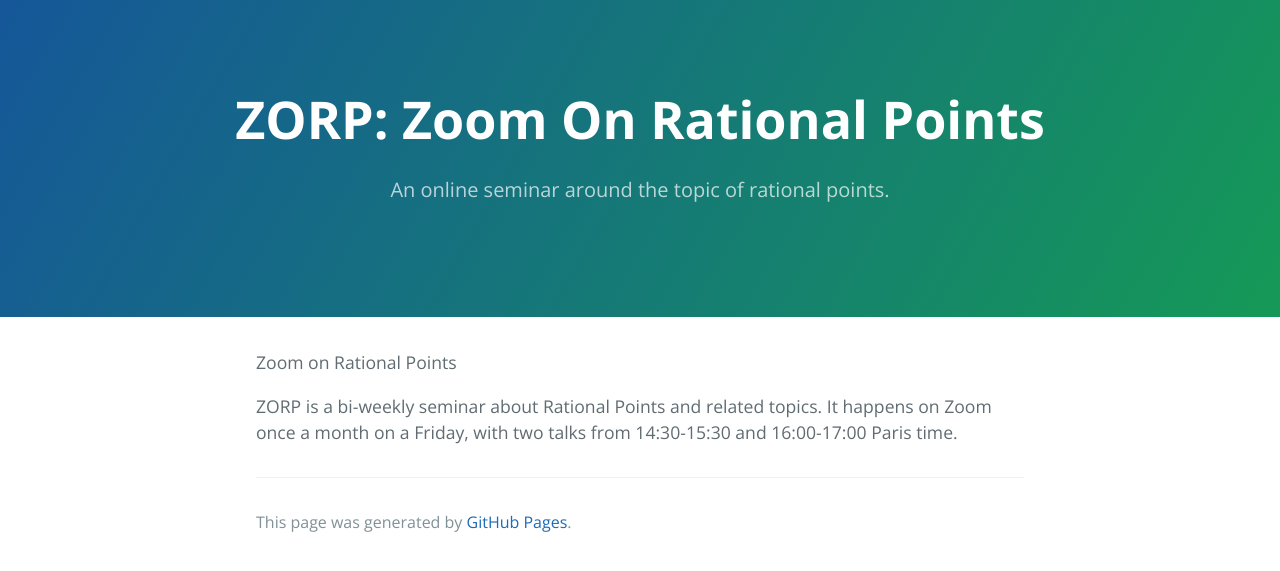
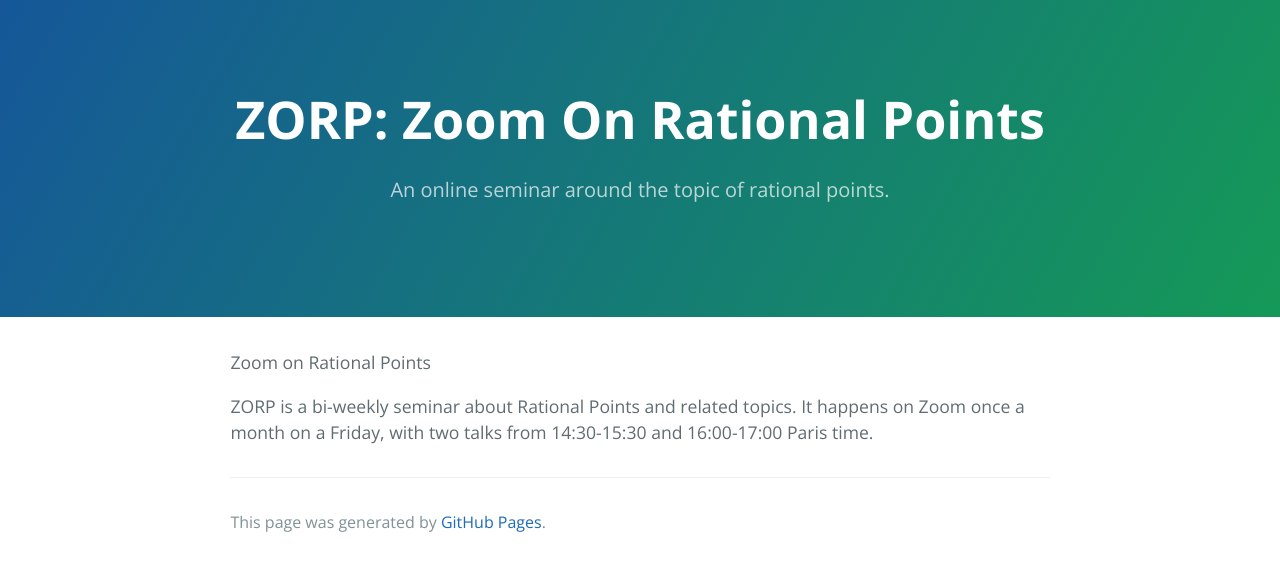
Before and after one commit to zoom-on-rational-points/zoom-on-rational-points.github.io, a Jekyll site: the page built from about.md, in a window 1280 px wide. Shown: the top 571 px of the page. Built offline with Jekyll 4.4.1, drawn with Linux system fonts in a browser that asks for light colours; our own code applies the rules of GitHub Pages for plain Markdown files.

Commit message:
Update jekyll-theme-cayman.scss

```diff
--- a/_sass/jekyll-theme-cayman.scss
+++ b/_sass/jekyll-theme-cayman.scss
@@ -168,7 +168,7 @@ a {
   }
 
   @include large {
-    max-width: 75%;
+    max-width: 79%;
     padding: 2rem 6rem;
     margin: 0 auto;
     font-size: 1.1rem;
```
